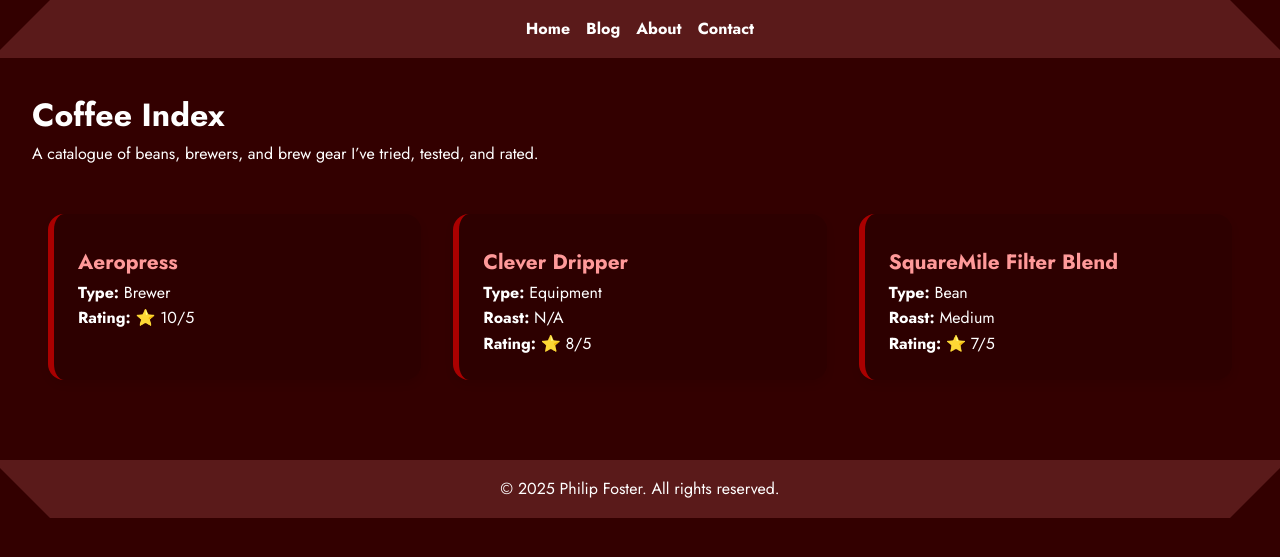
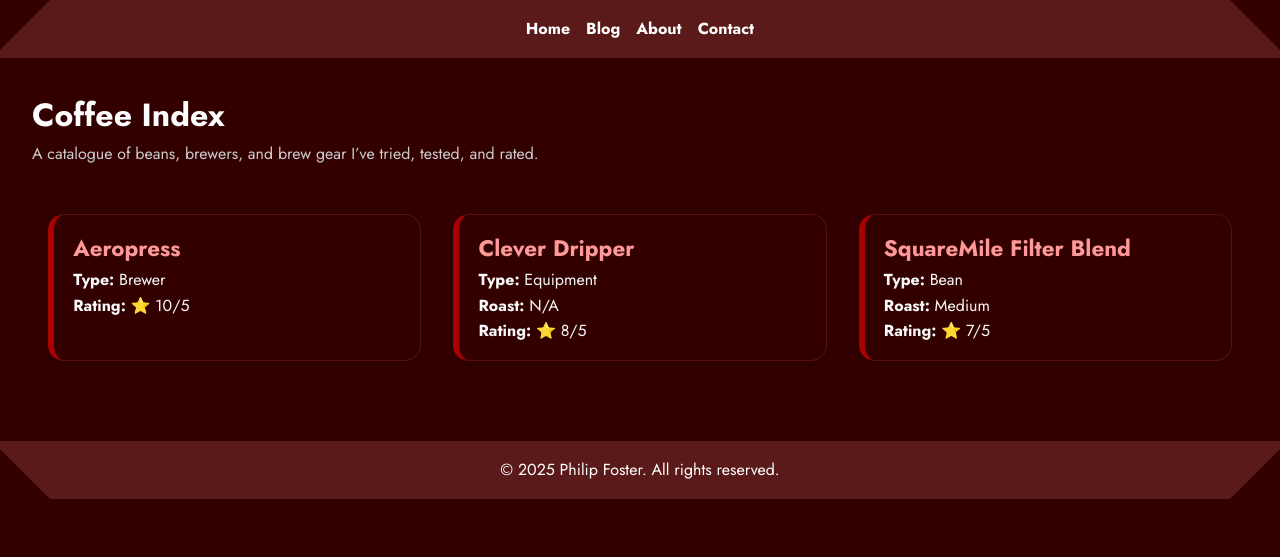
Before and after one commit to PipCraft/PipCraft.github.io, a Jekyll site: the page built from coffee.md, in a window 1280 px wide. Shown: the top 557 px of the page. Built offline with Jekyll 4.4.1, drawn with Linux system fonts in a browser that asks for light colours.

Commit message:
Update styles.css

```diff
--- a/assets/styles.css
+++ b/assets/styles.css
@@ -228,48 +228,61 @@ footer nav a {
   margin-right: 0.5em;
 }
 
-/* === COFFEE INDEX SECTION === */
+/* COFFEE INDEX STYLING */
 .coffee-grid {
   display: grid;
-  grid-template-columns: repeat(auto-fit, minmax(260px, 1fr));
+  grid-template-columns: repeat(auto-fit, minmax(280px, 1fr));
   gap: 2rem;
   margin-top: 2rem;
   padding: 1rem;
 }
 
 .coffee-card {
-  background-color: #2d0000;
+  display: flex;
+  flex-direction: column;
+  background-color: #330000;
+  border: 1px solid #551111;
   border-left: 6px solid #aa0000;
   border-radius: 1rem;
-  padding: 1.5rem;
-  color: #fff;
-  box-shadow: 0 4px 10px rgba(0, 0, 0, 0.08);
-  transition: transform 0.2s ease;
+  overflow: hidden;
+  color: #f9f9f9;
+  box-shadow: 0 4px 14px rgba(0, 0, 0, 0.15);
+  transition: transform 0.2s ease, box-shadow 0.2s ease;
 }
 
 .coffee-card:hover {
   transform: translateY(-4px);
+  box-shadow: 0 6px 18px rgba(0, 0, 0, 0.25);
+}
+
+.coffee-thumbnail {
+  width: 100%;
+  height: 180px;
+  object-fit: cover;
+  border-bottom: 1px solid #551111;
+}
+
+.coffee-info {
+  padding: 1rem 1.2rem;
 }
 
 .coffee-card h3 {
-  margin-top: 0.5rem;
-  font-size: 1.3rem;
+  margin-top: 0;
+  font-size: 1.4rem;
   color: #ff9999;
 }
 
 .coffee-card a {
+  text-decoration: none;
   color: #ff9999;
-  text-decoration: none;
 }
 
 .coffee-card a:hover {
   text-decoration: underline;
 }
 
-.coffee-thumbnail {
-  width: 100%;
-  max-height: 160px;
-  object-fit: cover;
-  border-radius: 0.75rem;
+.subtitle {
+  color: #ccc;
+  font-size: 1rem;
   margin-bottom: 1rem;
 }
```
